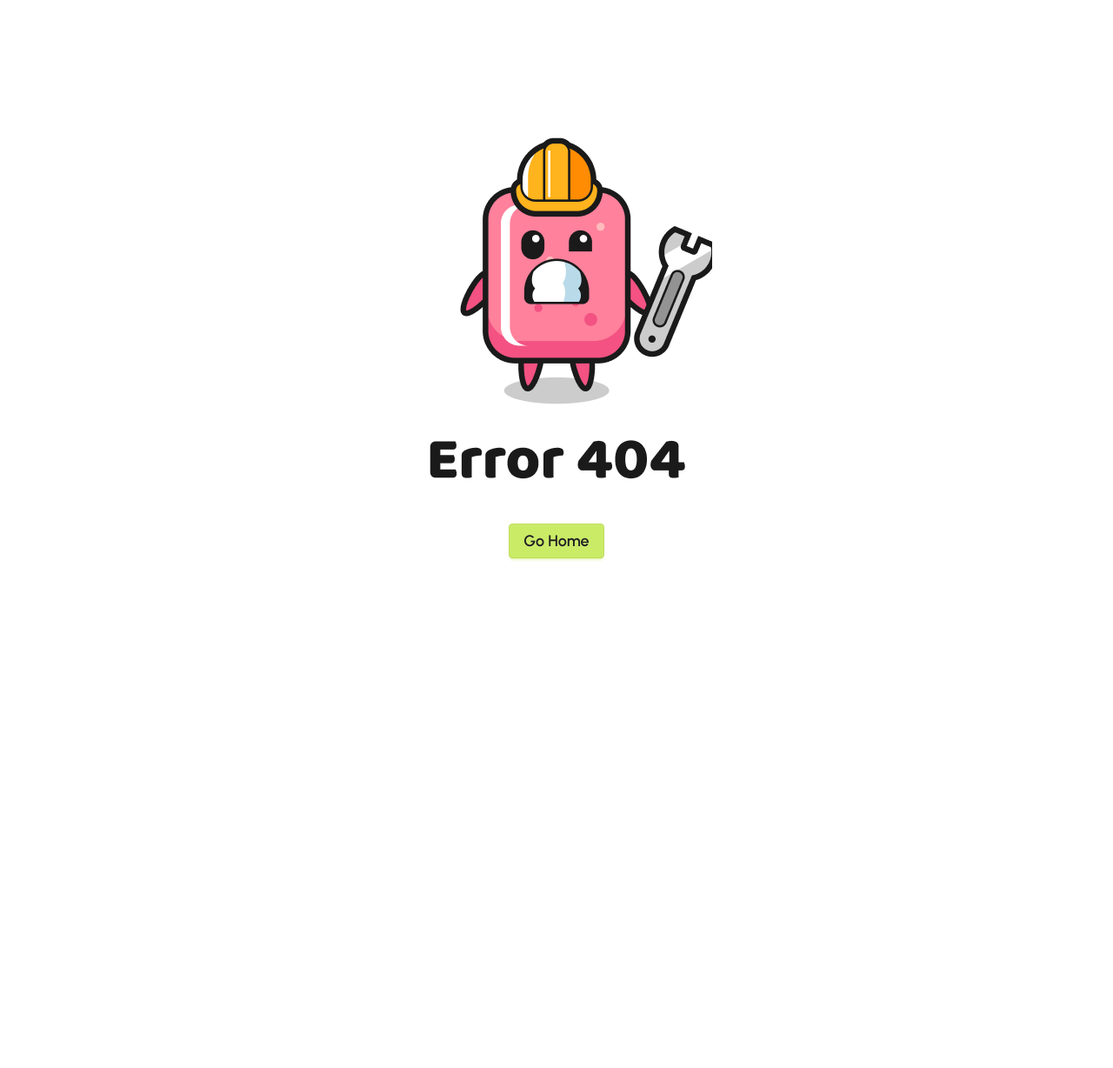
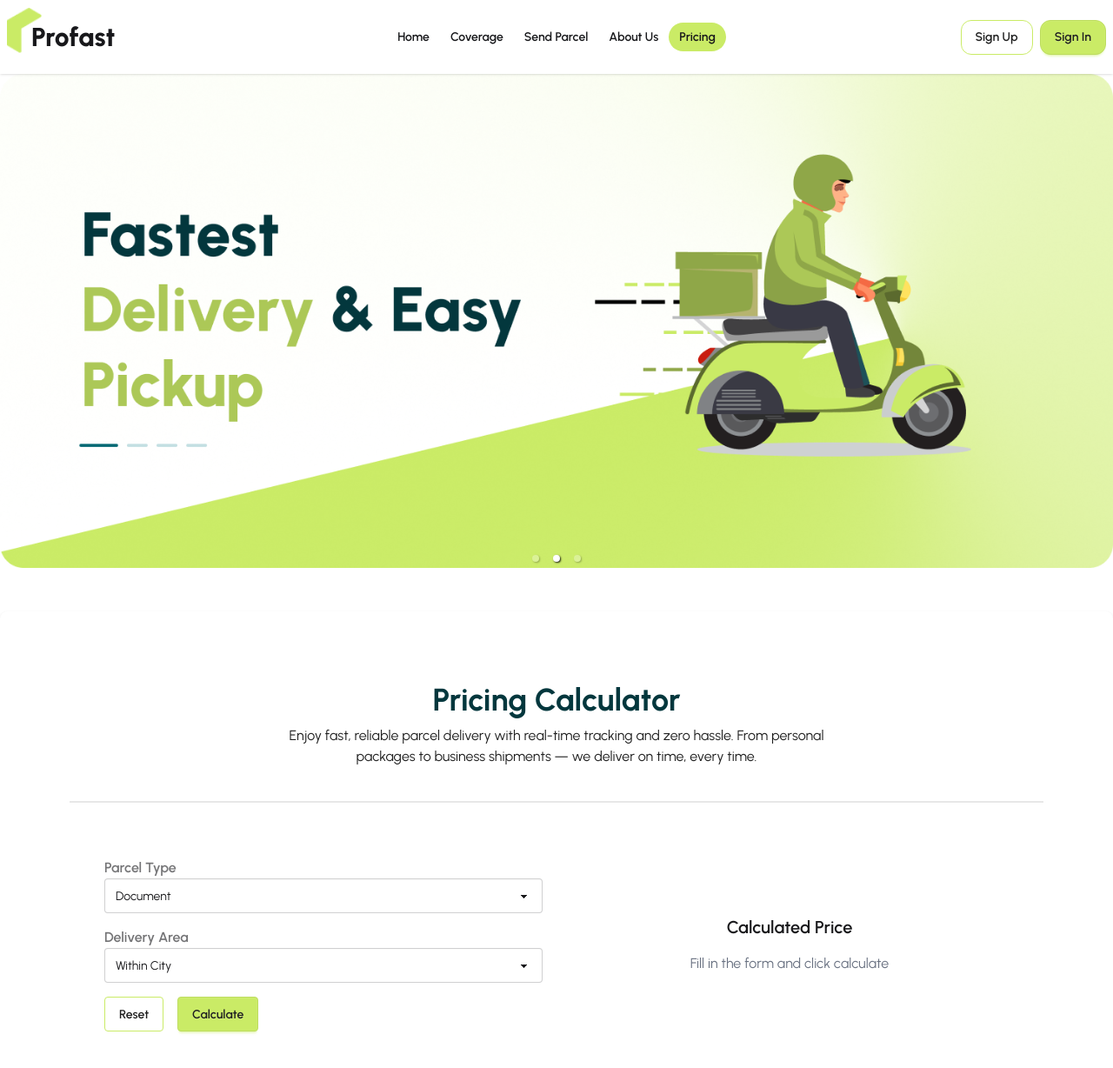
Before and after one commit to islamemon59/zap-shift-client, a React (Vite) app: page /pricing in a window 1280 px wide. Shown: the top 1228 px of the page at 87% size. Before the commit the page ends 800 px from the top, so only its background shows below. Built offline with nearby package versions, Linux system fonts and the light colour scheme; no server answers.

Commit message:
pricing page pricing calculation added

```diff
--- /dev/null
+++ b/src/Components/Container/Container.jsx
@@ -0,0 +1,11 @@
+import React from 'react';
+
+const Container = ({children}) => {
+    return (
+        <div className='w-full'>
+            {children}
+        </div>
+    );
+};
+
+export default Container;
--- a/src/Components/NavLinks/NavLinks.jsx
+++ b/src/Components/NavLinks/NavLinks.jsx
@@ -83,6 +83,18 @@ const NavLinks = () => {
           About Us
         </NavLink>
       </li>
+      <li>
+        <NavLink
+          className={({ isActive }) =>
+            `${
+              isActive && "bg-secondary rounded-3xl"
+            } font-semibold rounded-3xl`
+          }
+          to="/pricing"
+        >
+          Pricing
+        </NavLink>
+      </li>
     </>
   );
 };
--- a/src/Layout/MainLayout.jsx
+++ b/src/Layout/MainLayout.jsx
@@ -2,15 +2,17 @@ import React from "react";
 import { Outlet } from "react-router";
 import Header from "../Pages/Home/Shared/Header/Header";
 import Footer from "../Pages/Home/Shared/Footer/Footer";
+import Banner from "../Pages/Banner/Banner";
 
 const MainLayout = () => {
   return (
     <div>
-      <Header></Header>
+      <Header />
+      <Banner />
       <div className="max-w-7xl mx-auto min-h-screen">
         <Outlet></Outlet>
       </div>
-      <Footer></Footer>
+      <Footer />
     </div>
   );
 };
--- a/src/Pages/Banner/Banner.jsx
+++ b/src/Pages/Banner/Banner.jsx
@@ -19,14 +19,23 @@ const Banner = () => {
         preventMovementUntilSwipeScrollTolerance={true}
         swipeScrollTolerance={50}
       >
-        <div>
-          <img src={bannerImage1} />
+        <div style={{ maxHeight: "700px", objectFit: "cover" }}>
+          <img
+            style={{ maxHeight: "700px", objectFit: "cover" }}
+            src={bannerImage1}
+          />
         </div>
-        <div>
-          <img src={bannerImage2} />
+        <div style={{ maxHeight: "700px", objectFit: "cover" }}>
+          <img
+            style={{ maxHeight: "700px", objectFit: "cover" }}
+            src={bannerImage2}
+          />
         </div>
-        <div>
-          <img src={bannerImage3} />
+        <div style={{ maxHeight: "700px", objectFit: "cover" }}>
+          <img
+            style={{ maxHeight: "700px", objectFit: "cover" }}
+            src={bannerImage3}
+          />
         </div>
       </Carousel>
     </div>
--- a/src/Pages/Home/Home/Home.jsx
+++ b/src/Pages/Home/Home/Home.jsx
@@ -6,17 +6,20 @@ import BenefitsSection from "../Benefits/BenefitsSection";
 import BeMerchant from "../BeMerchant/BeMerchant";
 import HowItWorks from "../HowItWorks/HowItWorks";
 import FeedbackData from "../CustomerFeedback/FeedbackData";
+import Container from "../../../Components/Container/Container";
 
 const Home = () => {
   return (
     <div className="space-y-28">
       {/* Banner Section */}
-      <section className="mt-10">
-        <Banner />
-      </section>
+      {/* <section>
+        <Container>
+          <Banner />
+        </Container>
+      </section> */}
       {/* How it works section */}
       <section>
-        <HowItWorks/>
+        <HowItWorks />
       </section>
       {/* Service Section */}
       <section>
@@ -36,7 +39,7 @@ const Home = () => {
       </section>
       {/* Client Slider Section */}
       <section>
-        <FeedbackData/>
+        <FeedbackData />
       </section>
     </div>
   );
--- /dev/null
+++ b/src/Pages/PricingCalculator/PricingCalculator.jsx
@@ -0,0 +1,164 @@
+import React, { useState } from "react";
+import toast from "react-hot-toast";
+
+const PricingCalculator = () => {
+  const [type, setType] = useState("document");
+  const [location, setLocation] = useState("within");
+  const [weight, setWeight] = useState("");
+  const [calculatedPrice, setCalculatedPrice] = useState(null);
+  const [calculationDetails, setCalculationDetails] = useState(""); // new state
+
+  const handleCalculate = () => {
+    let price = 0;
+    let details = "";
+    const numericWeight = parseFloat(weight) || 0;
+
+    if (type === "document") {
+      price = location === "within" ? 60 : 80;
+      details = `Document delivery: ${
+        location === "within" ? "Within City" : "Outside City/District"
+      } → ${price} BDT`;
+    } else if (type === "non-document") {
+      if (numericWeight <= 0) {
+        return toast.error(
+          "Please enter a valid weight for non-document parcels."
+        );
+      }
+
+      if (numericWeight <= 3) {
+        price = location === "within" ? 110 : 150;
+        details = `Non-Document under 3kg: ${
+          location === "within" ? "Within City" : "Outside City/District"
+        } → ${price} BDT`;
+      } else {
+        price = location === "within" ? 110 : 150;
+        const extraKg = Math.ceil(numericWeight - 3);
+        const extraCost = extraKg * 40;
+        price += extraCost;
+
+        if (location === "outside") {
+          price += 40; // extra for outside city
+          details = `Non-Document over 3kg (${numericWeight}kg): Base ${
+            location === "within" ? 110 : 150
+          } BDT + Extra ${extraKg}kg × 40 BDT = ${extraCost} BDT + 40 BDT (outside city charge) → Total ${price} BDT`;
+        } else {
+          details = `Non-Document over 3kg (${numericWeight}kg): Base 110 BDT + Extra ${extraKg}kg × 40 BDT = ${extraCost} BDT → Total ${price} BDT`;
+        }
+      }
+    }
+
+    setCalculatedPrice(price);
+    setCalculationDetails(details);
+  };
+
+  const handleReset = () => {
+    setType("document");
+    setLocation("within");
+    setWeight("");
+    setCalculatedPrice(null);
+    setCalculationDetails("");
+  };
+
+  return (
+    <div className="mx-auto p-6 md:p-20 bg-base-100 rounded-lg shadow mt-4 md:mt-10">
+      {/* Title & subtitle at top */}
+      <div className="mb-8 text-center">
+        <h2 className="text-3xl md:text-[36px] font-bold text-primary mb-2">
+          Pricing Calculator
+        </h2>
+        <p className="text-primary-content max-w-2xl mx-auto">
+          Enjoy fast, reliable parcel delivery with real-time tracking and zero
+          hassle. From personal packages to business shipments — we deliver on
+          time, every time.
+        </p>
+      </div>
+      <div className="divider"></div>
+
+      {/* Grid: left form, right result */}
+      <div className="grid md:grid-cols-2 gap-8 md:p-10">
+        {/* Left: form */}
+        <form
+          onSubmit={(e) => {
+            e.preventDefault();
+            handleCalculate();
+          }}
+          className="space-y-4 flex-1"
+        >
+          <div>
+            <label className="label font-semibold">Parcel Type</label>
+            <select
+              value={type}
+              onChange={(e) => setType(e.target.value)}
+              className="select select-bordered w-full"
+            >
+              <option value="document">Document</option>
+              <option value="non-document">Non Document</option>
+            </select>
+          </div>
+
+          <div>
+            <label className="label font-semibold">Delivery Area</label>
+            <select
+              value={location}
+              onChange={(e) => setLocation(e.target.value)}
+              className="select select-bordered w-full"
+            >
+              <option value="within">Within City</option>
+              <option value="outside">Outside City/District</option>
+            </select>
+          </div>
+
+          {type === "non-document" && (
+            <div>
+              <label className="label font-semibold">Weight (kg)</label>
+              <input
+                type="number"
+                value={weight}
+                onChange={(e) => setWeight(e.target.value)}
+                placeholder="Enter weight"
+                className="input input-bordered w-full"
+                min="0.1"
+                step="0.1"
+              />
+            </div>
+          )}
+
+          <div className="flex space-x-4 mt-4">
+            <button
+              type="button"
+              onClick={handleReset}
+              className="btn btn-outline btn-secondary text-primary-content"
+            >
+              Reset
+            </button>
+            <button
+              type="submit"
+              className="btn btn-secondary text-primary-content"
+            >
+              Calculate
+            </button>
+          </div>
+        </form>
+
+        {/* Right: calculated price */}
+        <div className="flex flex-1 flex-col justify-center items-center rounded-lg p-6">
+          <h3 className="text-xl font-semibold mb-4">Calculated Price</h3>
+          {calculatedPrice !== null ? (
+            <>
+              <div className="text-4xl font-bold text-primary mb-4">
+                {calculatedPrice} BDT
+              </div>
+              <p className="text-center text-primary-content">{calculationDetails}</p>
+            </>
+          ) : (
+            <p className="text-gray-500">
+              Fill in the form and click calculate
+            </p>
+          )}
+        </div>
+      </div>
+    </div>
+  );
+};
+
+export default PricingCalculator;
--- a/src/Routes/Router.jsx
+++ b/src/Routes/Router.jsx
@@ -34,6 +34,7 @@ import Success from "../Pages/AboutUs/Success/Success";
 import TeamOthers from "../Pages/AboutUs/Team&Others/TeamOthers";
 import Profile from "../Pages/Dashboard/Profile/Profile";
 import UpdateProfile from "../Pages/Dashboard/UpdateProfile/UpdateProfile";
+import PricingCalculator from "../Pages/PricingCalculator/PricingCalculator";
 
 export const router = createBrowserRouter([
   {
@@ -100,6 +101,10 @@ export const router = createBrowserRouter([
             Component: TeamOthers
           },
         ]
+      },
+      {
+        path: "pricing",
+        Component: PricingCalculator
       }
     ],
   },
```
